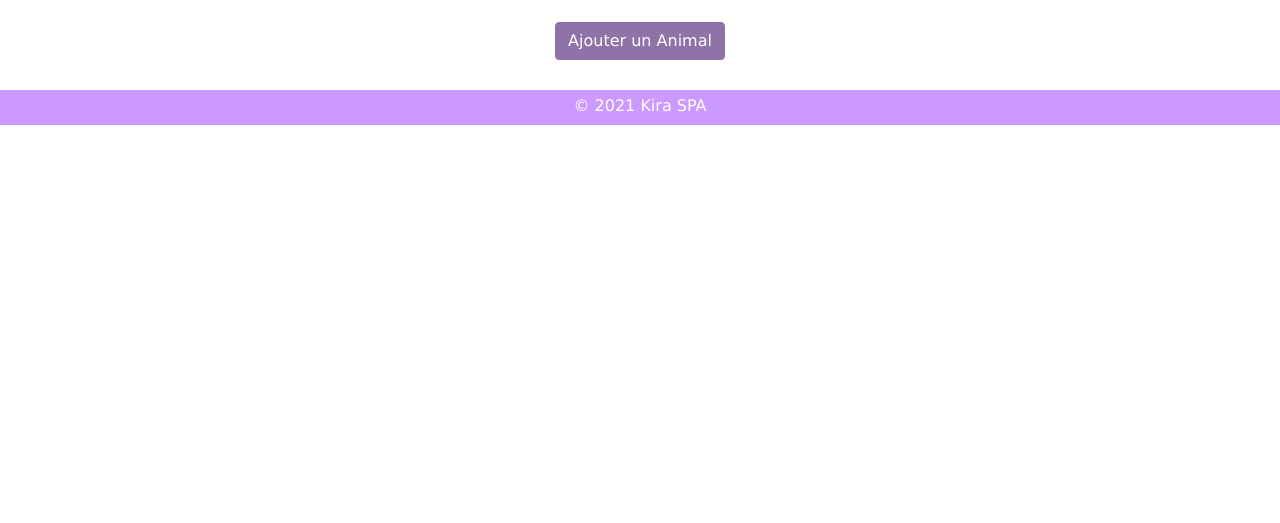
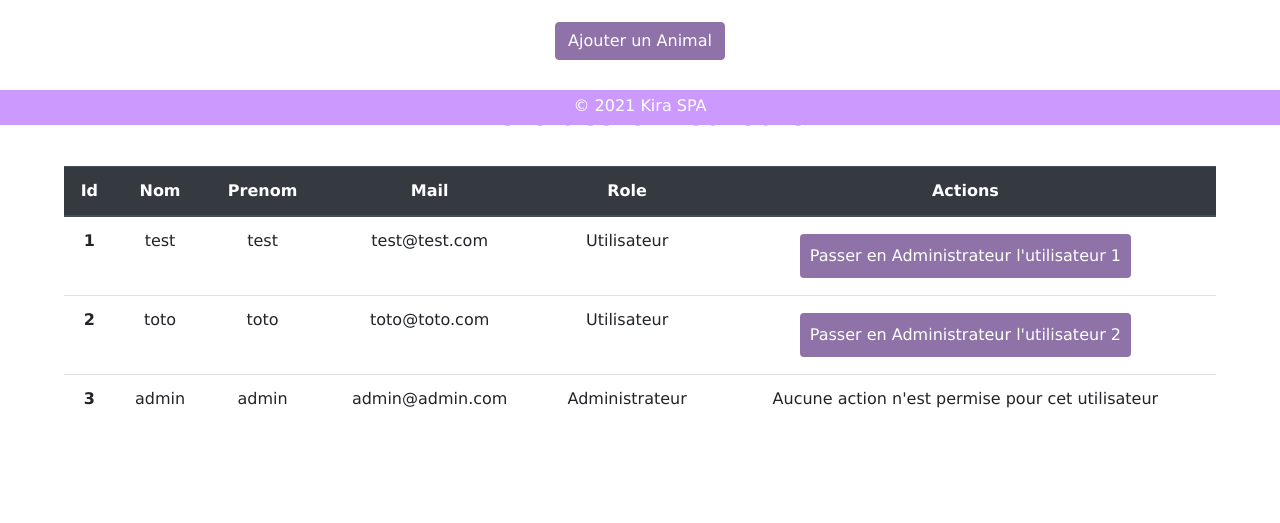
Before and after one commit to HugoWinterGhost/Php_Projet, a PHP site: page /gestion in a window 1280 px wide. Shown: the part 675-1198 px from the top of the page. Before the commit the page ends 800 px from the top, so only its background shows below. Run offline with PHP 8.4, Linux system fonts and the light colour scheme; a user stored in the database is signed in; data comes from the database, SQL or seed files in the repository; some libraries are stand-ins or nearby versions.

Commit message:
set user to admin

```diff
--- a/App/Bdd/Animaux.php
+++ b/App/Bdd/Animaux.php
@@ -27,18 +27,6 @@ class Animaux extends Bdd {
       INNER JOIN categories ON categories.id = animaux.id_categorie
       WHERE categories.nom = '%s'", $categorieName);
     return Bdd::getInstance()->conn->query($req)->fetchAll();
-  }
-
-  public static function createUser($nom, $prenom, $mail, $password, $role) {
-    $sql = "INSERT INTO `users` (nom, prenom, mail, password, role) VALUES (?, ?, ?, ?, ?)";
-    $stmt = Bdd::getInstance()->conn->prepare($sql);
-    $stmt->execute([
-      $nom,
-      $prenom,
-      $mail,
-      $password,
-      $role
-    ]);
   }
 
   public static function bookingAnimal($booking, $id) {
--- /dev/null
+++ b/App/Bdd/User.php
@@ -0,0 +1,29 @@
+<?php
+
+class User extends Bdd {
+
+  public static function getAllUsers() {
+    return Bdd::getInstance()->conn->query('SELECT * FROM `users`')->fetchAll();
+  }
+
+  public static function setUserToAdmin($role, $id) {
+    $sql = "UPDATE `users` SET `role` = ? WHERE `id` = ?";
+    $stmt = Bdd::getInstance()->conn->prepare($sql);
+    $stmt->execute([
+      $role,
+      $id
+    ]);
+  }
+
+  public static function createUser($nom, $prenom, $mail, $password, $role) {
+    $sql = "INSERT INTO `users` (nom, prenom, mail, password, role) VALUES (?, ?, ?, ?, ?)";
+    $stmt = Bdd::getInstance()->conn->prepare($sql);
+    $stmt->execute([
+      $nom,
+      $prenom,
+      $mail,
+      $password,
+      $role
+    ]);
+  }
+}
--- a/App/Views/GestionAnimal.php
+++ b/App/Views/GestionAnimal.php
@@ -7,6 +7,27 @@ if (!isset($_SESSION['user']) || $_SESSION['user'] != 'admin') { ?>
 <?php }
 
 $animaux = Animaux::getAllAnimaux();
+$users = User::getAllUsers();
 $categorie = "";
 
+if (isset($_POST['bouton'])) {
+  $id = intval(substr($_POST['bouton'], -1));
+  $role = 1;
+
+  User::setUserToAdmin($role, $id);
+
+  ?>
+
+  <script>
+    Swal.fire({
+      title: "Succès!",
+      icon: "success",
+      text: "L'utilisateur à bien été passé en Administrateur",
+    }).then(function () {
+      window.location.href = "../gestion";
+    });
+  </script>
+
+<?php }
+
 include "App/templates/gestionAnimalView.php";
--- a/App/Views/Register.php
+++ b/App/Views/Register.php
@@ -58,7 +58,7 @@ if (isset($_POST['bouton']) && !isset($erreur)) {
     $password = $_POST['password'];
     $hashPassword = password_hash($password, PASSWORD_BCRYPT, array('cost' => 12));
 
-    Animaux::createUser($nom, $prenom, $email, $hashPassword, $role);
+    User::createUser($nom, $prenom, $email, $hashPassword, $role);
     $result = Bdd::getInstance()->conn->query('SELECT * FROM `users` WHERE `mail` LIKE "' . $email . '" AND `password` LIKE "' . $hashPassword . '"');
 
     foreach ($result as $row) {
--- a/App/templates/gestionAnimalView.php
+++ b/App/templates/gestionAnimalView.php
@@ -51,7 +51,51 @@
   </tbody>
 </table>
 
-<a href="add" style="width: inherit; color: white;" class="btn btn-primary">Ajouter un Animal</button>
+<a href="add" style="width: inherit; color: white; margin-bottom: 30px;" class="btn btn-primary">Ajouter un Animal</a>
+
+<h2>Liste des Utilisateurs</h2>
+
+<table class="table" style="margin-bottom: 100px;">
+  <thead class="thead-dark">
+    <tr>
+      <th scope="col">Id</th>
+      <th scope="col">Nom</th>
+      <th scope="col">Prenom</th>
+      <th scope="col">Mail</th>
+      <th scope="col">Role</th>
+      <th scope="col">Actions</th>
+    </tr>
+  </thead>
+  <tbody>
+  <?php foreach($users as $user) { ?>
+    <tr>
+      <th scope="row"><?= $user['id'] ?></th>
+      <td><?= $user['nom'] ?></td>
+      <td><?= $user['prenom'] ?></td>
+      <td><?= $user['mail'] ?></td>
+      <td>
+        <?php if ($user['role'] == 0) {
+          echo "Utilisateur";
+        } else if ($user['role'] == 1) {
+          echo "Administrateur";
+        }
+        ?>
+      </td>
+      <td>
+        <?php if ($user['role'] == 0) { ?>
+          <form id="myform" method="POST" enctype="multipart/form-data">
+            <input style="width: inherit;" class="btn btn-primary" name="bouton" type="submit" value="Passer en Administrateur l'utilisateur <?= $user['id'] ?>"
+              onclick="document.forms['myform'].submit();"/>
+          </form>
+        <?php } else { ?>
+          Aucune action n'est permise pour cet utilisateur
+        <?php } ?>
+    </tr>
+    <?php } ?>
+  </tbody>
+</table>
+
+
 
 <?php require('./App/templates/head/footer.php'); ?>
 </div>
--- a/index.php
+++ b/index.php
@@ -3,6 +3,7 @@
 require "App/session/session.php";
 require "App/Bdd/Bdd.php";
 require "App/Bdd/Animaux.php";
+require "App/Bdd/User.php";
 
 require "App/Animaux/Chat.php";
 require "App/Animaux/Chien.php";
```
